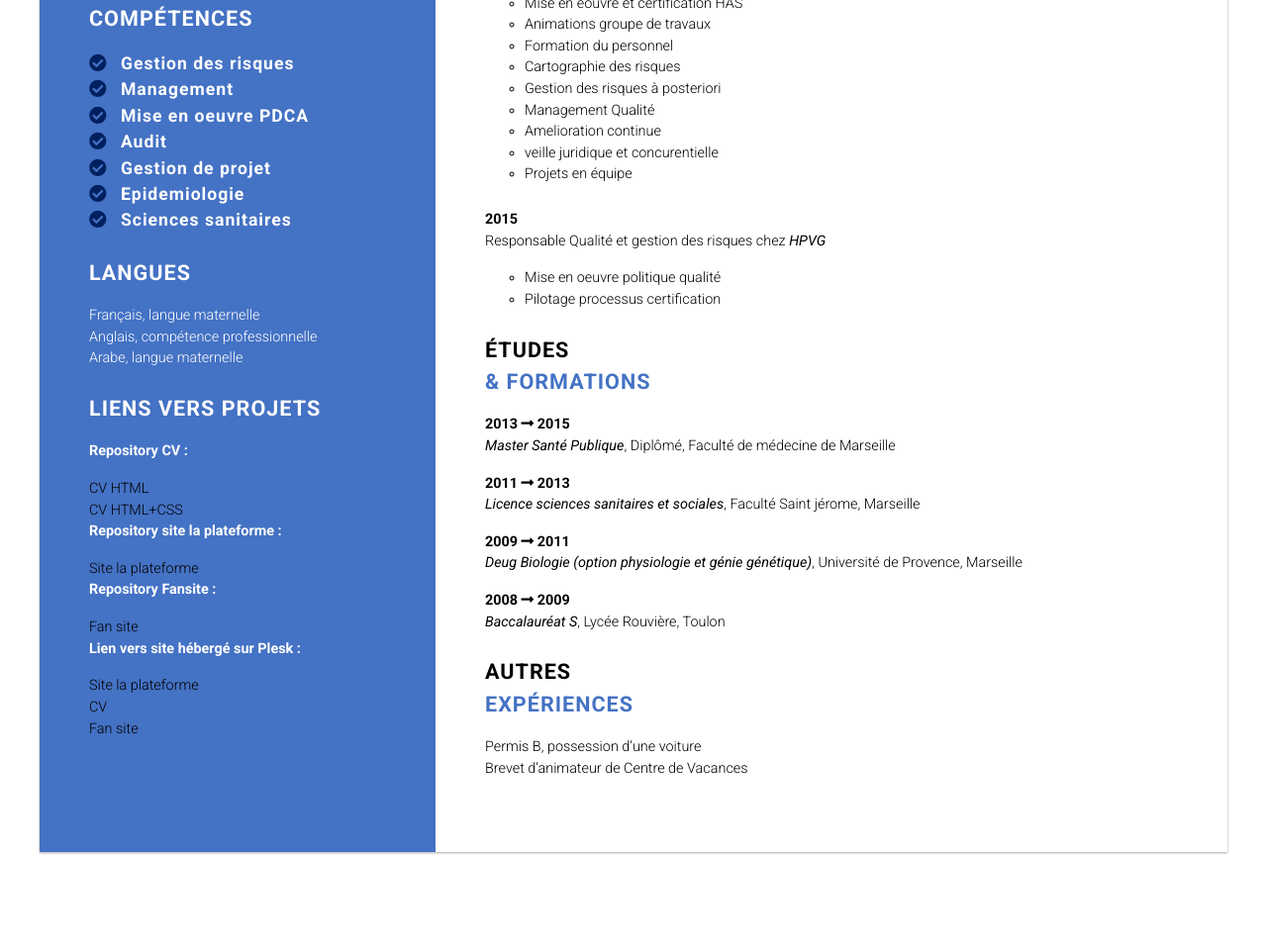
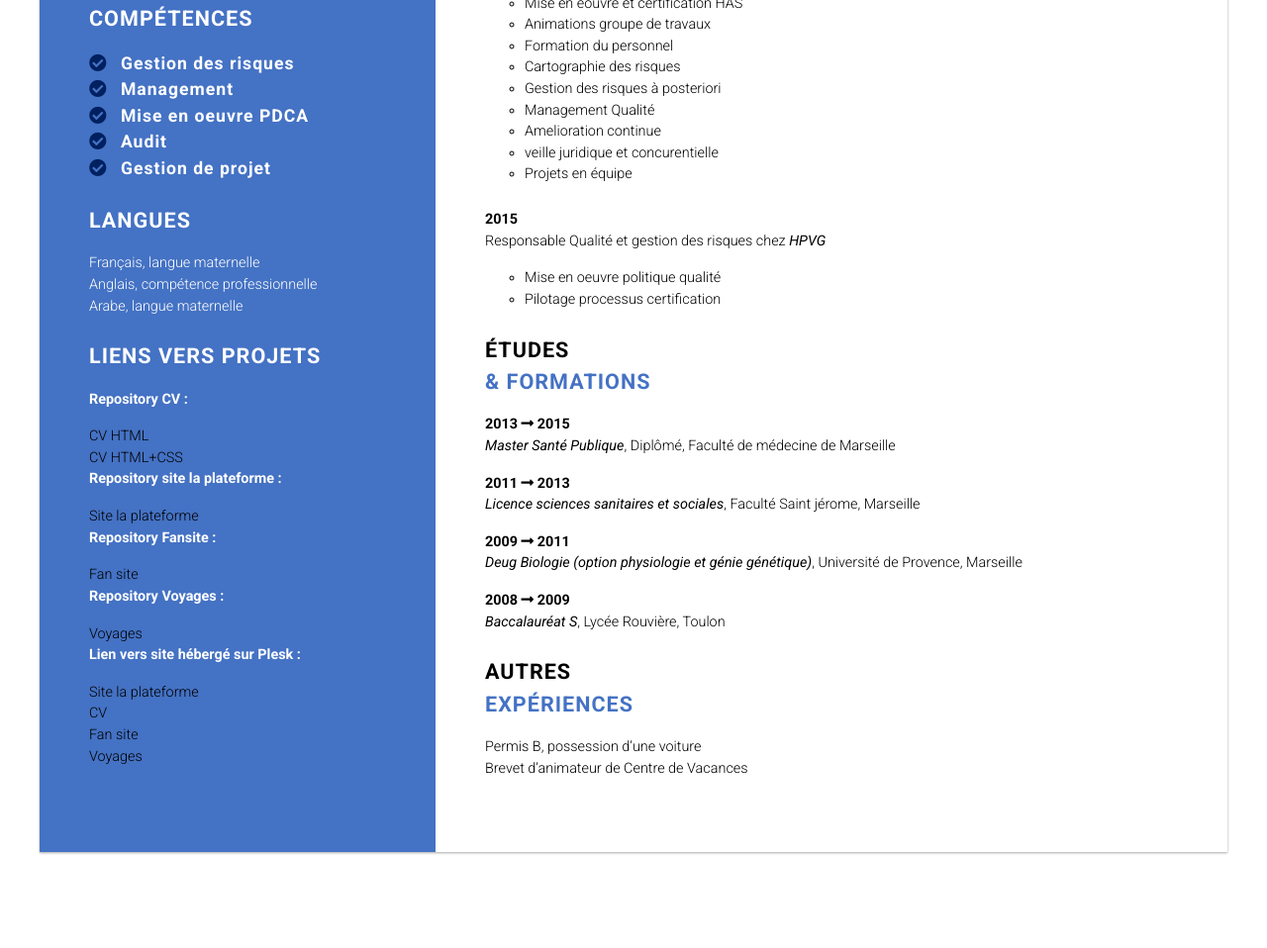
Before and after one commit to kamel-sarhiri/cv-html-css, a plain HTML site: page index.html in a window 1280 px wide. Shown: the part 569-1527 px from the top of the page at 99% size. Drawn offline with Linux system fonts and the light colour scheme.

Commit message:
ajout lien projet finalisés

```diff
--- a/index.html
+++ b/index.html
@@ -37,8 +37,6 @@
               <li><em class="icon fas fa-check-circle text-darkblue"></em> <strong>Mise en oeuvre PDCA</strong></li>
               <li><em class="icon fas fa-check-circle text-darkblue"></em> <strong>Audit</strong></li>
               <li><em class="icon fas fa-check-circle text-darkblue"></em> <strong>Gestion de projet</strong></li>
-              <li><em class="icon fas fa-check-circle text-darkblue"></em> <strong>Epidemiologie</strong></li>
-              <li><em class="icon fas fa-check-circle text-darkblue"></em> <strong>Sciences sanitaires</strong> </li>
             </ul>
           </div>
           <div class="section">
@@ -64,12 +62,17 @@
             <p><strong> Repository Fansite :</strong></p>
             <a style="color:#000;" href="https://github.com/kamel-sarhiri/fansite">Fan site</a>
             <br>
+            <p><strong> Repository Voyages :</strong></p>
+            <a style="color:#000;" href="https://github.com/thomas-spinec/voyages">Voyages</a>
+            <br>
             <p><strong> Lien vers site hébergé sur Plesk :</strong></p>
             <a style="color:#000;" href="https://kamel-sarhiri.students-laplateforme.io/la_plateforme/">Site la plateforme</a>
             <br>
             <a style="color:#000;" href="https://kamel-sarhiri.students-laplateforme.io">CV</a>
             <br>
             <a style="color:#000;" href="https://kamel-sarhiri.students-laplateforme.io/fansite/">Fan site</a>
+            <br>
+            <a style="color:#000;" href="https://kamel-sarhiri.students-laplateforme.io/voyages/">Voyages</a>
           </div>
         </div>
     <div class="right-column">
```
